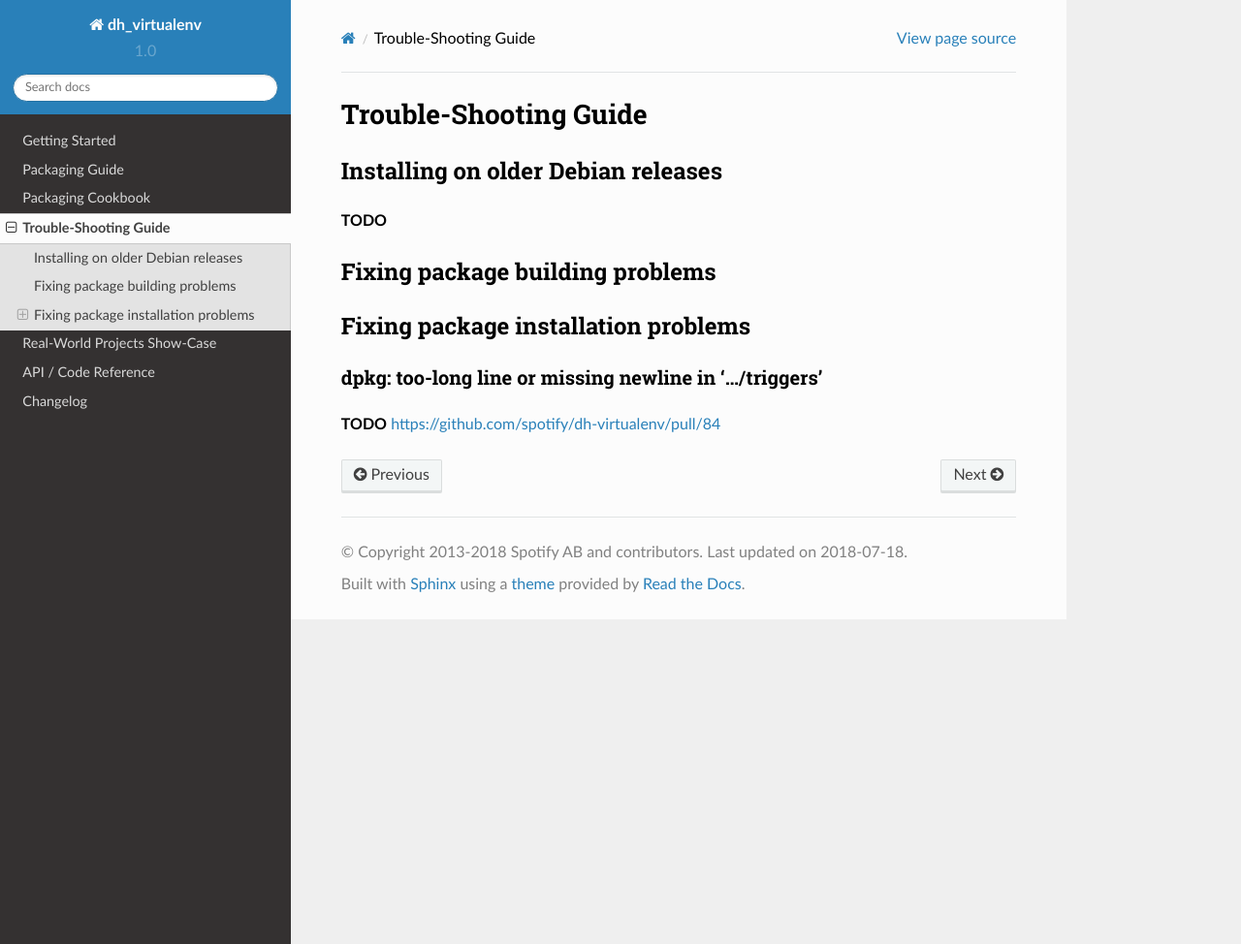
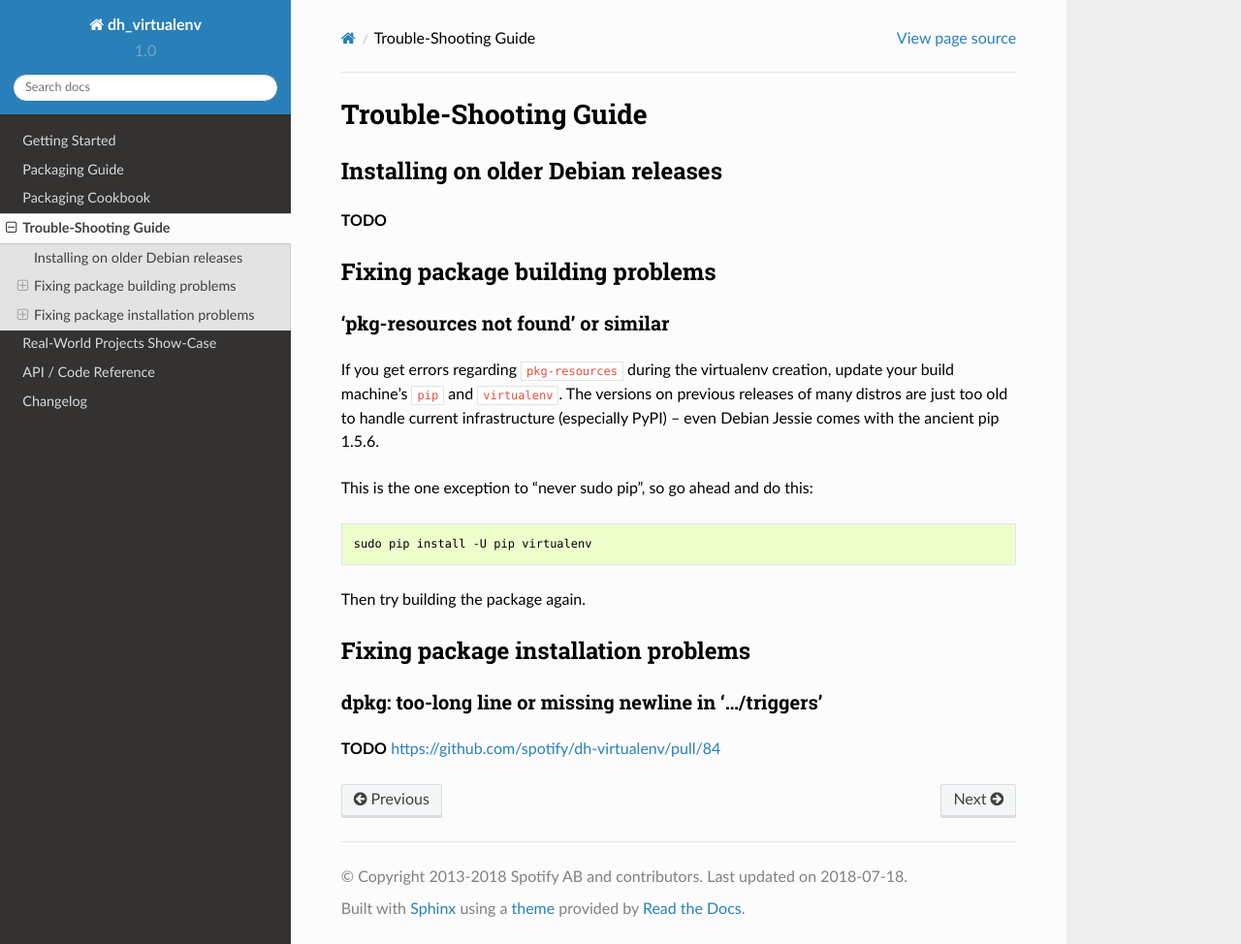
Before and after one commit to spotify/dh-virtualenv, a Sphinx documentation site: the page built from doc/trouble-shooting.rst, in a window 1280 px wide and 974 px high. Shown: the whole window at 97% size. Built offline with Sphinx 7.4.7 and the Read the Docs theme 2.0.0, drawn with Linux system fonts in a browser that asks for light colours.

Commit message:
doc: 'pkg-resources not found' or similar

```diff
--- a/doc/trouble-shooting.rst
+++ b/doc/trouble-shooting.rst
@@ -12,6 +12,23 @@ Installing on older Debian releases
 Fixing package building problems
 ================================
 
+'pkg-resources not found' or similar
+------------------------------------
+
+If you get errors regarding ``pkg-resources`` during the virtualenv creation,
+update your build machine's ``pip`` and ``virtualenv``.
+The versions on previous releases of many distros
+are just too old to handle current infrastructure (especially PyPI)
+– even Debian Jessie comes with the ancient pip 1.5.6.
+
+This is the one exception to “never sudo pip”, so go ahead and do this:
+
+.. code-block:: shell
+
+    sudo pip install -U pip virtualenv
+
+Then try building the package again.
+
 
 Fixing package installation problems
 ====================================
```
